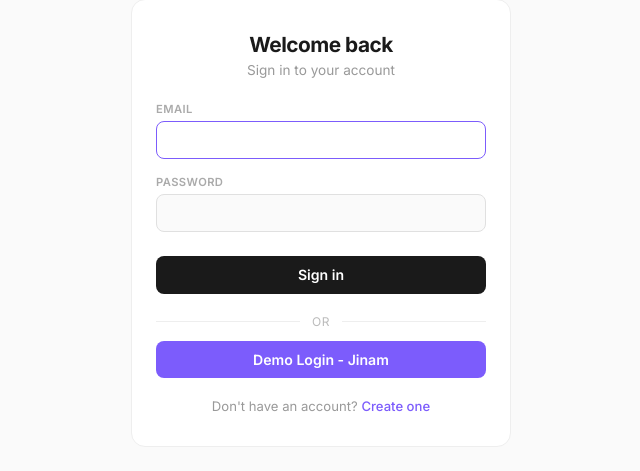
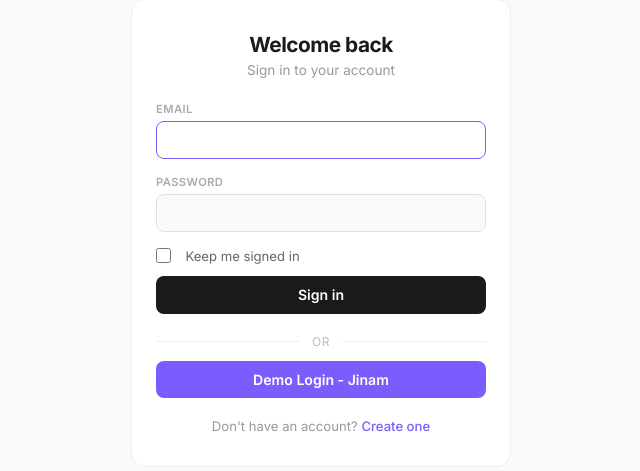
Before and after one commit to Jinamkeniya/RecLog, a Flask app: page /login in a window 1280 px wide. Shown: the part 129-600 px from the top of the page, without its empty margins (319-959 px from the left). Run offline with Flask 3, Linux system fonts and the light colour scheme.

Commit message:
Added a keep me signed in feature

```diff
--- a/app.py
+++ b/app.py
@@ -24,6 +24,10 @@ if app.config["SQLALCHEMY_DATABASE_URI"].startswith("postgres://"):
         "postgres://", "postgresql://", 1
     )
 app.config["SQLALCHEMY_TRACK_MODIFICATIONS"] = False
+app.config["REMEMBER_COOKIE_DURATION"] = timedelta(days=30)
+app.config["REMEMBER_COOKIE_SECURE"] = True
+app.config["REMEMBER_COOKIE_HTTPONLY"] = True
+app.config["REMEMBER_COOKIE_SAMESITE"] = "Lax"
 
 CORS(app)
 db.init_app(app)
@@ -88,7 +92,8 @@ def login():
 
         user = User.query.filter_by(email=email).first()
         if user and bcrypt.checkpw(password.encode("utf-8"), user.password_hash.encode("utf-8")):
-            login_user(user)
+            remember = request.form.get("remember") == "1"
+            login_user(user, remember=remember)
             next_page = request.args.get("next")
             return redirect(next_page or url_for("index"))
 
--- a/templates/login.html
+++ b/templates/login.html
@@ -99,6 +99,28 @@
         margin-bottom: 1rem;
         text-align: center;
     }
+
+    .remember-row {
+        margin-bottom: 0.25rem;
+    }
+
+    .remember-label {
+        display: flex;
+        align-items: center;
+        gap: 0.45rem;
+        font-size: 0.82rem;
+        color: #666;
+        cursor: pointer;
+        user-select: none;
+    }
+
+    .remember-label input[type="checkbox"] {
+        width: 15px;
+        height: 15px;
+        accent-color: #7c5cfc;
+        cursor: pointer;
+        margin: 0;
+    }
 </style>
 {% endblock %}
 
@@ -124,6 +146,13 @@
             <label>Password</label>
             <input type="password" name="password" required autocomplete="current-password">
         </div>
+        <div class="remember-row">
+            <label class="remember-label">
+                <input type="checkbox" name="remember" value="1">
+                <span class="checkmark"></span>
+                Keep me signed in
+            </label>
+        </div>
         <button type="submit" class="auth-btn">Sign in</button>
     </form>
 
```
